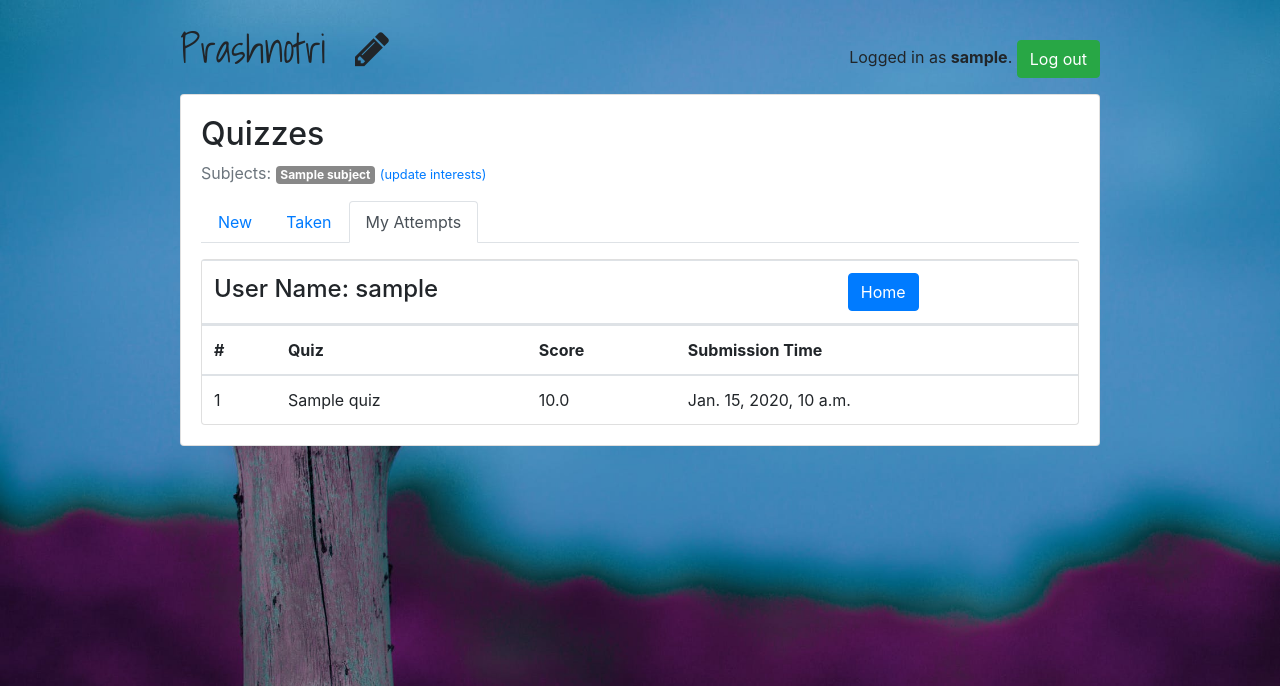
After one commit to vsvipul/Prashnotri, a Django app: page /students/attempts/ in a window 1280 px wide. The commit adds this page. Shown: the top 686 px of the page. Run offline with Django 3.2, Linux system fonts and the light colour scheme; a user stored in the database is signed in; tables that the repository leaves empty hold one stand-in row (values such as "Sample post"); lists and menus that the app fills with data are empty; some libraries are stand-ins or nearby versions.

Commit message:
Bug fix in retake quiz and add My Attempts.

```diff
--- a/prashnotri/classroom/templates/classroom/students/_header.html
+++ b/prashnotri/classroom/templates/classroom/students/_header.html
@@ -11,4 +11,7 @@
   <li class="nav-item">
     <a class="nav-link{% if active == 'taken' %} active{% endif %}" href="{% url 'students:taken_quiz_list' %}">Taken</a>
   </li>
+  <li class="nav-item">
+    <a class="nav-link{% if active == 'attempt' %} active{% endif %}" href="{% url 'students:all_attempt' %}">My Attempts</a>
+  </li>
 </ul>
--- /dev/null
+++ b/prashnotri/classroom/templates/classroom/students/attempts.html
@@ -0,0 +1,35 @@
+{% extends 'base.html' %}
+
+{% block content %}
+{% include 'classroom/students/_header.html' with active='attempt' %}
+<div class="card">
+    <table class="table mb-0">
+    <thead>
+        <tr>
+            <th class="align-left"><h4>User Name: {{student}}</h4></th>
+            <th class="align-right"><a href="{% url 'students:quiz_list'%}" class="btn btn-primary">Home</a></th>
+        </tr>
+    </thead>
+    </table>
+    <table class="table mb-0">
+    <thead>
+        <tr>
+            <th>#</th>
+            <th>Quiz</th>
+            <th>Score</th>
+            <th>Submission Time</th>
+        </tr>
+    </thead>
+    <tbody>
+        {% for attempt in attemptlist%}
+        <tr>
+        <td>{{forloop.counter }}</td>
+        <td>{{attempt.quiz}}</td>
+        <td>{{attempt.score}}</td>
+        <td>{{attempt.date}}</td>
+        </tr>
+        {% endfor %}
+    </tbody>
+    </table>
+</div>
+{% endblock %}
--- a/prashnotri/classroom/templates/classroom/students/taken_quiz_list.html
+++ b/prashnotri/classroom/templates/classroom/students/taken_quiz_list.html
@@ -23,9 +23,9 @@
             <td class="text-right">
               <a href="{% url 'ranklist' taken_quiz.quiz.pk %}" class="btn btn-primary">Ranklist</a>
             </td>
-            {% comment %} <td class="text-right">
-              <a href="{% url 'my_attempt' taken_quiz.quiz.pk %}" class="btn btn-primary">My Attempts</a>
-            </td> {% endcomment %}
+            <td class="text-right">
+              <a href="{% url 'students:attempt' taken_quiz.quiz.pk %}" class="btn btn-primary">My Attempts</a>
+            </td>
           </tr>
         {% empty %}
           <tr>
--- a/prashnotri/classroom/urls.py
+++ b/prashnotri/classroom/urls.py
@@ -14,7 +14,9 @@ urlpatterns = [
         path('newre/<int:pk>/',students.newretake_quiz,name='newretake_quiz'),
         path('requiz/<int:pk>/<int:q_pk>/',students.goto_quiz, name='jump_to_q'),
         path('submit_quiz/<int:pk>/',students.show_submit, name='show_submit'),
-        path('submit/<int:pk>/',students.submit_attempt,name='submit_attempt')
+        path('submit/<int:pk>/',students.submit_attempt,name='submit_attempt'),
+        path('attempts/',students.attempts,name='all_attempt'),
+        path('attempts/<int:pk>/',students.attempts,name='attempt')
     ], 'classroom'), namespace='students')),
 
     path('teachers/', include(([
--- a/prashnotri/classroom/views/students.py
+++ b/prashnotri/classroom/views/students.py
@@ -271,7 +271,7 @@ def submit_attempt(request,pk):
             'quiz':quiz
         })
 
-@login_required
+#@login_required
 def get_ranklist(request,pk):
     quiz = get_object_or_404(Quiz,pk=pk)
     ranklist = TakenQuiz.objects.filter(quiz=quiz).order_by('-score')
@@ -279,3 +279,17 @@ def get_ranklist(request,pk):
         'ranklist':ranklist,
         'quiz': quiz
     })
+
+@login_required
+@student_required
+def attempts(request,pk=-1):
+    student = request.user.student
+    attemptlist = Attempt.objects.filter(student=student).filter(over=True)
+    print(pk)
+    if(pk>=0):
+        attemptlist = attemptlist.filter(quiz__pk=pk)
+    attemptlist.order_by('date')
+    return render(request,'classroom/students/attempts.html',{
+        'attemptlist':attemptlist,
+        'student':student
+    })
```
Also changed, not shown: prashnotri/classroom/templates/classroom/ranklist.html (+17 -2 lines).
